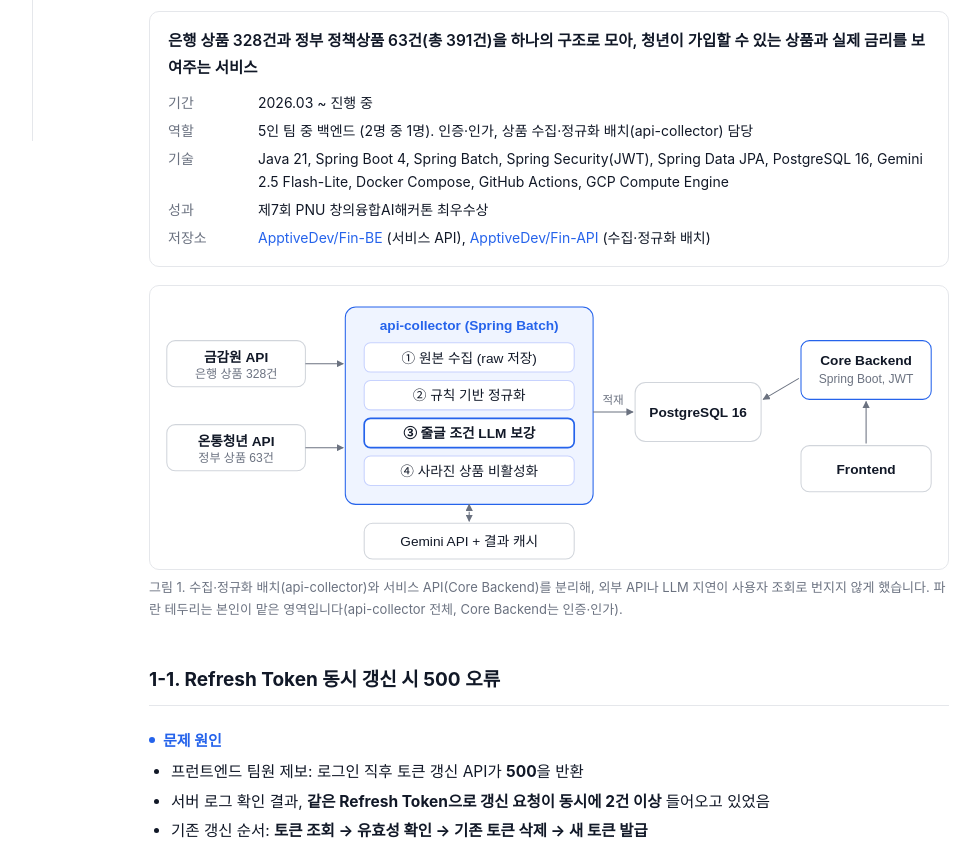
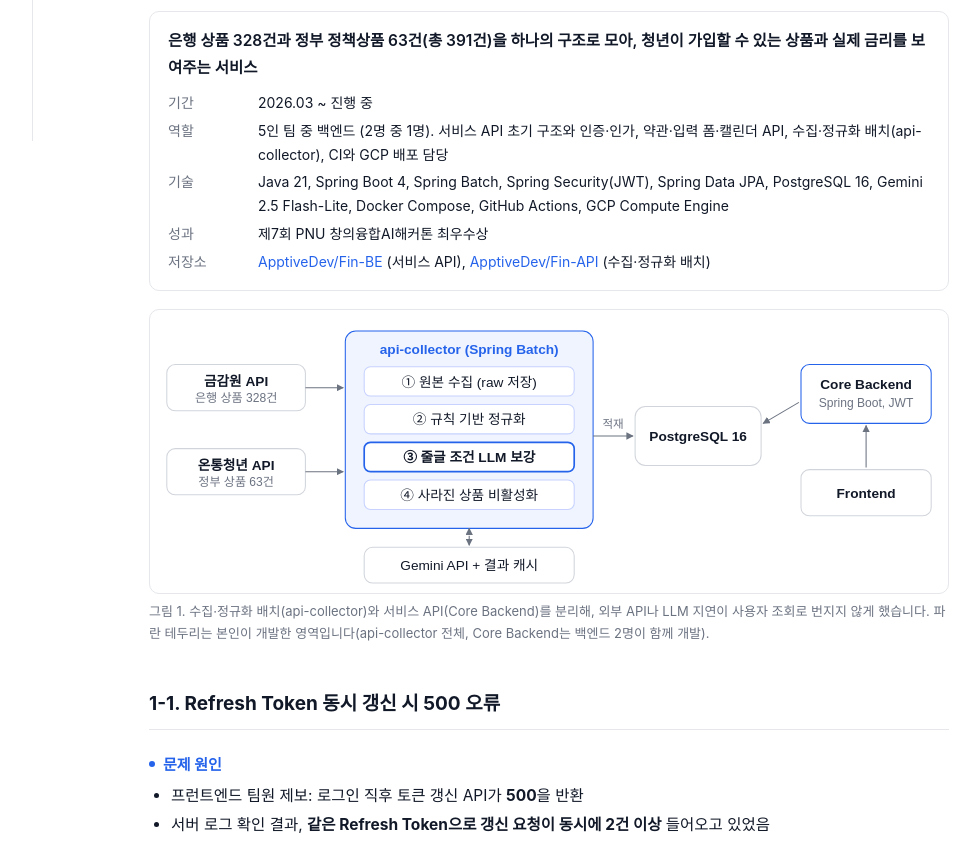
Before and after one commit to yuyeol3/portfolio, a plain HTML site: page index.html in a window 1280 px wide. Shown: the part 659-1503 px from the top of the page, without its empty margins (215-1195 px from the left). Drawn offline with Linux system fonts and the light colour scheme; a web font is replaced by a local one.

Commit message:
Y-Fin 역할을 커밋 기준으로 정정

```diff
--- a/index.html
+++ b/index.html
@@ -228,7 +228,7 @@
     <p class="oneline">은행 상품 328건과 정부 정책상품 63건(총 391건)을 하나의 구조로 모아, 청년이 가입할 수 있는 상품과 실제 금리를 보여주는 서비스</p>
     <dl>
       <dt>기간</dt><dd>2026.03 ~ 진행 중</dd>
-      <dt>역할</dt><dd>5인 팀 중 백엔드 (2명 중 1명). 인증·인가, 상품 수집·정규화 배치(api-collector) 담당</dd>
+      <dt>역할</dt><dd>5인 팀 중 백엔드 (2명 중 1명). 서비스 API 초기 구조와 인증·인가, 약관·입력 폼·캘린더 API, 수집·정규화 배치(api-collector), CI와 GCP 배포 담당</dd>
       <dt>기술</dt><dd>Java 21, Spring Boot 4, Spring Batch, Spring Security(JWT), Spring Data JPA, PostgreSQL 16, Gemini 2.5 Flash-Lite, Docker Compose, GitHub Actions, GCP Compute Engine</dd>
       <dt>성과</dt><dd>제7회 PNU 창의융합AI해커톤 최우수상</dd>
       <dt>저장소</dt><dd><a href="https://github.com/ApptiveDev/Fin-BE">ApptiveDev/Fin-BE</a> (서비스 API), <a href="https://github.com/ApptiveDev/Fin-API">ApptiveDev/Fin-API</a> (수집·정규화 배치)</dd>
@@ -286,7 +286,7 @@
         <text x="441" y="112" text-anchor="middle" font-size="11" fill="#6b7280">적재</text>
       </g>
     </svg>
-    <figcaption>그림 1. 수집·정규화 배치(api-collector)와 서비스 API(Core Backend)를 분리해, 외부 API나 LLM 지연이 사용자 조회로 번지지 않게 했습니다. 파란 테두리는 본인이 맡은 영역입니다(api-collector 전체, Core Backend는 인증·인가).</figcaption>
+    <figcaption>그림 1. 수집·정규화 배치(api-collector)와 서비스 API(Core Backend)를 분리해, 외부 API나 LLM 지연이 사용자 조회로 번지지 않게 했습니다. 파란 테두리는 본인이 개발한 영역입니다(api-collector 전체, Core Backend는 백엔드 2명이 함께 개발).</figcaption>
   </figure>
 
   <!-- 1-1 -->
```
